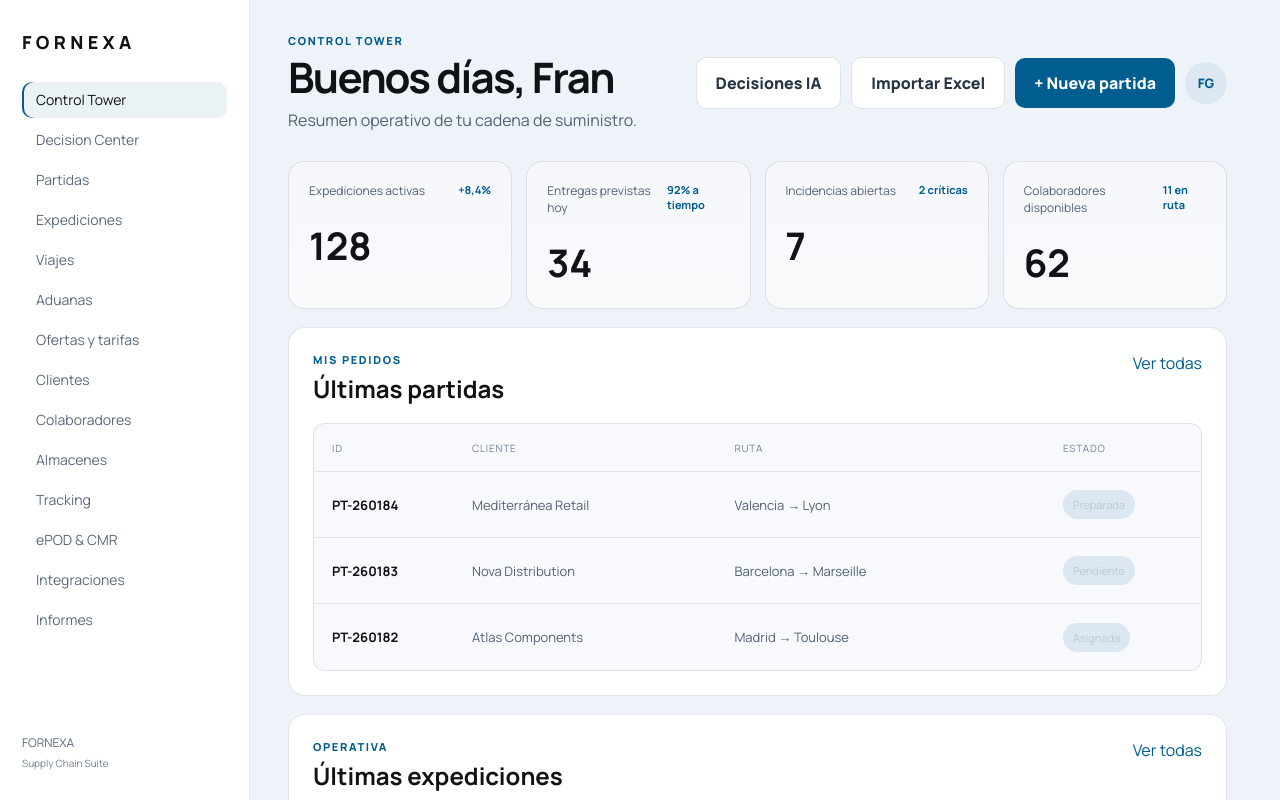
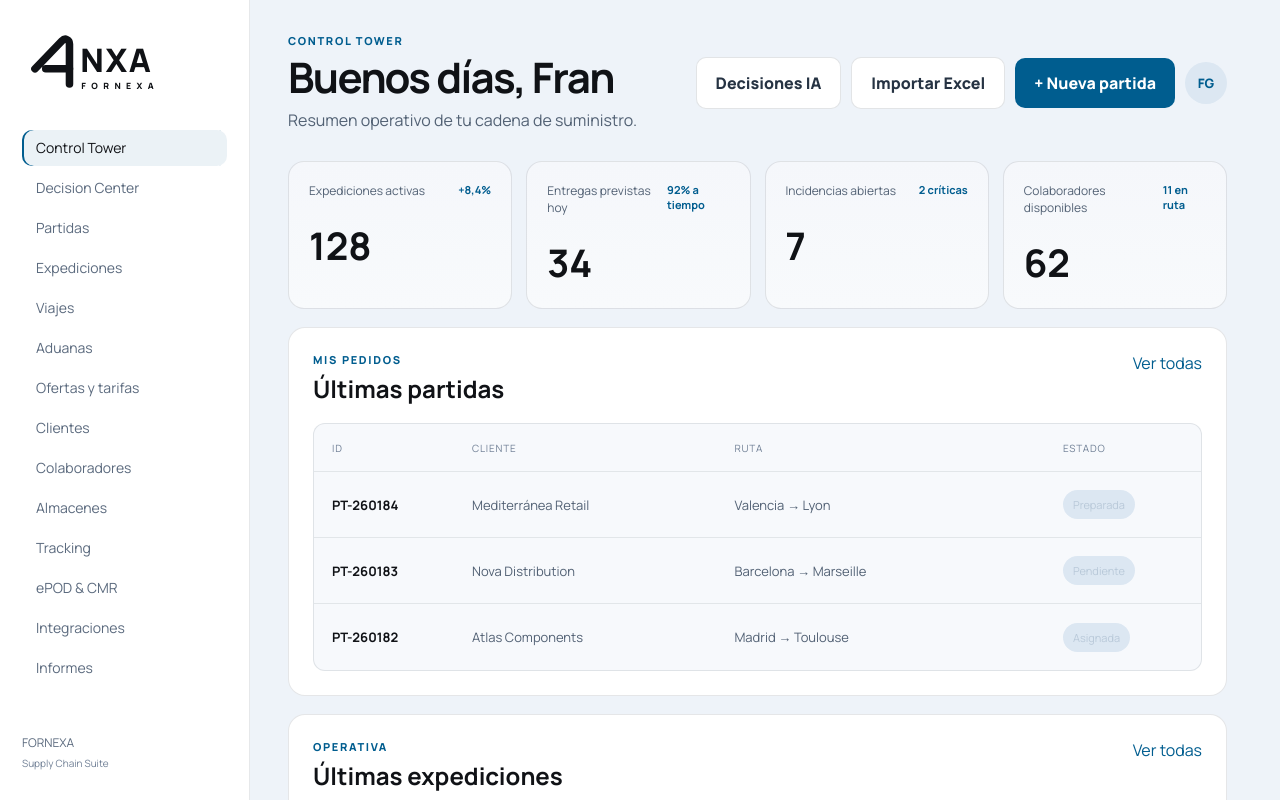
Before and after one commit to fragonh2-boop/Fornexa, a Next.js app: page /dashboard in a window 1280 px wide. Shown: the top 800 px of the page. Built offline with nearby package versions, Linux system fonts and the light colour scheme.

Commit message:
Use blue 4NXA brand in dashboard sidebar

```diff
--- a/app/components/DashboardSidebar.tsx
+++ b/app/components/DashboardSidebar.tsx
@@ -46,36 +46,35 @@ const createRoutes: Record<string, string> = {
 function activeHref(pathname: string) {
   const recordModule = pathname.match(/^\/dashboard\/registros\/([^/]+)/)?.[1];
   if (recordModule) return recordModules[recordModule];
-
   const newModule = pathname.match(/^\/dashboard\/nuevo\/([^/]+)/)?.[1];
   if (newModule === "partida") return "/dashboard/partidas";
   if (newModule === "expedicion") return "/dashboard/expediciones";
   if (newModule === "viaje") return "/dashboard/viajes";
-
-  return navigation
-    .slice(1)
-    .find(([, href]) => pathname === href || pathname.startsWith(`${href}/`))?.[1] ?? "/dashboard";
+  return navigation.slice(1).find(([, href]) => pathname === href || pathname.startsWith(`${href}/`))?.[1] ?? "/dashboard";
 }
 
 function createHref(pathname: string, currentHref: string) {
-  if (
-    pathname.startsWith("/dashboard/nuevo/") ||
-    pathname.endsWith("/nuevo")
-  ) return null;
-
+  if (pathname.startsWith("/dashboard/nuevo/") || pathname.endsWith("/nuevo")) return null;
   return createRoutes[currentHref] ?? null;
 }
 
 function isPlusShortcut(event: KeyboardEvent) {
-  if (event.code === "NumpadAdd") {
-    return !event.altKey && !event.ctrlKey && !event.metaKey && !event.shiftKey;
-  }
+  if (event.code === "NumpadAdd") return !event.altKey && !event.ctrlKey && !event.metaKey && !event.shiftKey;
+  if (event.key === "+") return !event.altKey && !event.ctrlKey && !event.metaKey;
+  return false;
+}
 
-  if (event.key === "+") {
-    return !event.altKey && !event.ctrlKey && !event.metaKey;
-  }
-
-  return false;
+function FornexaLogo() {
+  return (
+    <svg viewBox="0 0 190 62" role="img" aria-label="4NXA FORNEXA" className={styles.brandLogo}>
+      <g fill="none" stroke="currentColor" strokeWidth="7" strokeLinecap="round" strokeLinejoin="round">
+        <path d="M12 36 37 10c3-3 7-1 7 3v23H22" />
+        <path d="M44 36v14" />
+      </g>
+      <text x="54" y="39" fill="currentColor" fontSize="30" fontWeight="800" letterSpacing="1.5">NXA</text>
+      <text x="55" y="55" fill="currentColor" fontSize="8" fontWeight="800" letterSpacing="5">FORNEXA</text>
+    </svg>
+  );
 }
 
 export default function DashboardSidebar() {
@@ -86,49 +85,28 @@ export default function DashboardSidebar() {
   useEffect(() => {
     function openNewRecord(event: KeyboardEvent) {
       if (!isPlusShortcut(event) || event.repeat) return;
-
       const target = event.target;
-      if (
-        target instanceof HTMLElement &&
-        (target.isContentEditable || Boolean(target.closest("input, textarea, select, [contenteditable='true']")))
-      ) return;
-
+      if (target instanceof HTMLElement && (target.isContentEditable || Boolean(target.closest("input, textarea, select, [contenteditable='true']")))) return;
       const href = createHref(pathname, currentHref);
       if (!href) return;
-
       event.preventDefault();
       window.scrollTo(0, 0);
       router.push(href);
     }
-
     window.addEventListener("keydown", openNewRecord);
     return () => window.removeEventListener("keydown", openNewRecord);
   }, [router, pathname, currentHref]);
 
   return (
     <aside className={styles.sidebar}>
-      <Link href="/dashboard" className={styles.brand}>FORNEXA</Link>
+      <Link href="/dashboard" className={styles.brand}><FornexaLogo /></Link>
       <nav className={styles.nav} aria-label="Navegación principal">
         {navigation.map(([label, href]) => {
           const active = href === currentHref;
-          return (
-            <Link
-              key={href}
-              href={href}
-              scroll
-              className={active ? styles.active : ""}
-              aria-current={active ? "page" : undefined}
-              onClick={() => window.scrollTo(0, 0)}
-            >
-              {label}
-            </Link>
-          );
+          return <Link key={href} href={href} scroll className={active ? styles.active : ""} aria-current={active ? "page" : undefined} onClick={() => window.scrollTo(0, 0)}>{label}</Link>;
         })}
       </nav>
-      <div className={styles.footer}>
-        <span>FORNEXA</span>
-        <small>Supply Chain Suite</small>
-      </div>
+      <div className={styles.footer}><span>FORNEXA</span><small>Supply Chain Suite</small></div>
     </aside>
   );
 }
```
